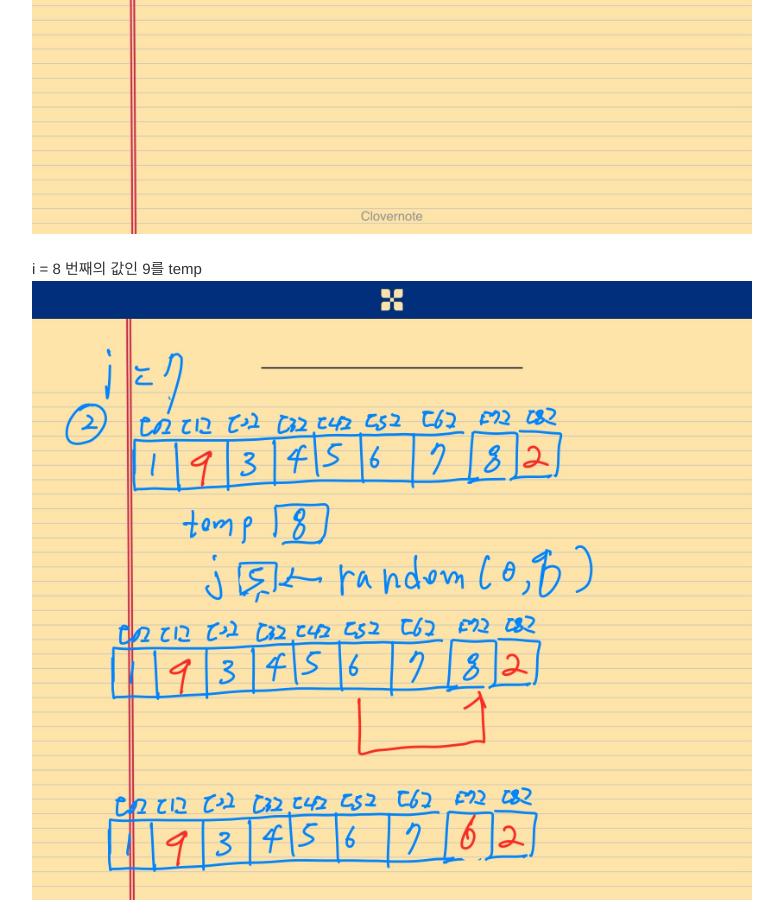
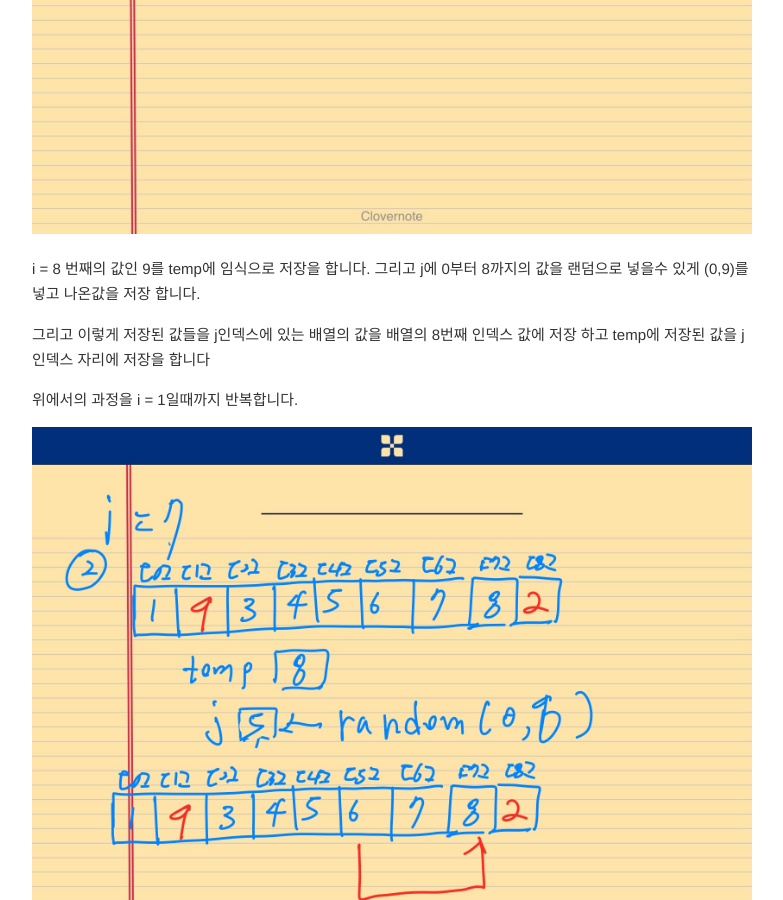
Before and after one commit to enmael/enmael.github.io, a Jekyll site: the page built from _posts/2024-7-10-sudoku-피셔에이츠 셔플 알고리즘.md, in a window 1280 px wide and 900 px high, scrolled down 1098 px. Shown: the whole window, without its empty margins (248-1031 px from the left). Built offline with Jekyll 4.4.1, drawn with Linux system fonts in a browser that asks for light colours; comment, search, counter and statistics services are not loaded; some of the changed text lies outside the part shown.

Commit message:
Update 2024-7-10-sudoku-피셔에이츠 셔플 알고리즘.md

````diff
--- a/_posts/2024-7-10-sudoku-피셔에이츠 셔플 알고리즘.md
+++ b/_posts/2024-7-10-sudoku-피셔에이츠 셔플 알고리즘.md
@@ -18,8 +18,19 @@ categories: blog
 ![정리-1]({{ site.baseurl }}/images/정리-1.jpg)
 
 <span style="font-size: 15px;">
-i = 8 번째의 값인 9를 temp
+i = 8 번째의 값인 9를 temp에 임식으로 저장을 합니다.
+그리고 j에 0부터 8까지의 값을 랜덤으로 넣을수 있게 (0,9)를 넣고 나온값을 저장 합니다.
 </span>
+
+<span style="font-size: 15px;">
+그리고 이렇게 저장된 값들을 j인덱스에 있는 배열의 값을 배열의 8번째 인덱스 값에 저장 하고 temp에 저장된 값을
+ j인덱스 자리에 저장을 합니다
+</span>
+
+<span style="font-size: 15px;">
+위에서의 과정을 i = 1일때까지 반복합니다.
+</span>
+
 ![정리-2]({{ site.baseurl }}/images/정리-2.jpg)
 
 ![정리-3]({{ site.baseurl }}/images/정리-3.jpg)
@@ -34,6 +45,10 @@ i = 8 번째의 값인 9를 temp
 
 ![정리-8]({{ site.baseurl }}/images/정리-8.jpg)
 
+<span style="font-size: 15px;">
+이렇게 i =1 까지 반복을 하면 1,2,3,4,5,6,7,8,9 의 값이 저장된 배열이
+ 7,5,1,9,8,3,4,6,2로 변한 모습을 보실수 있습니다.
+</span>
 
 ```csharp
 
````
